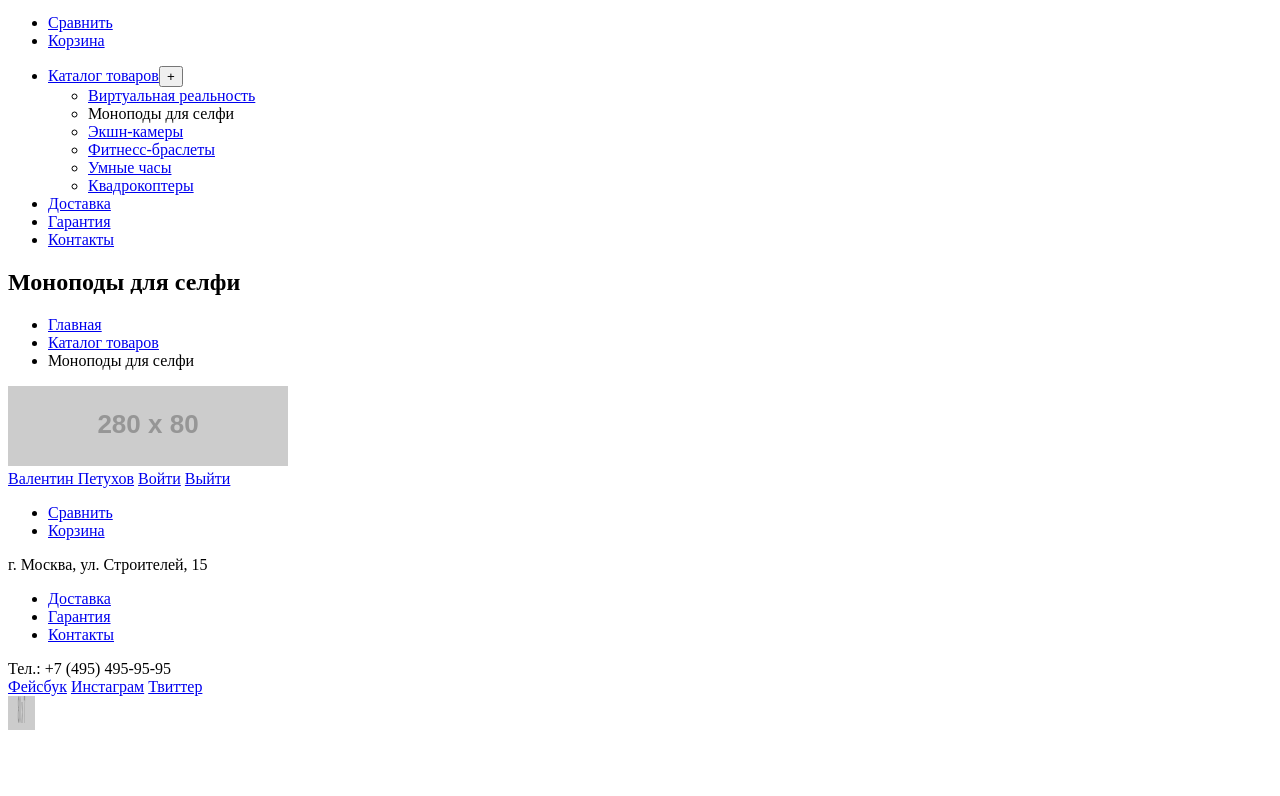
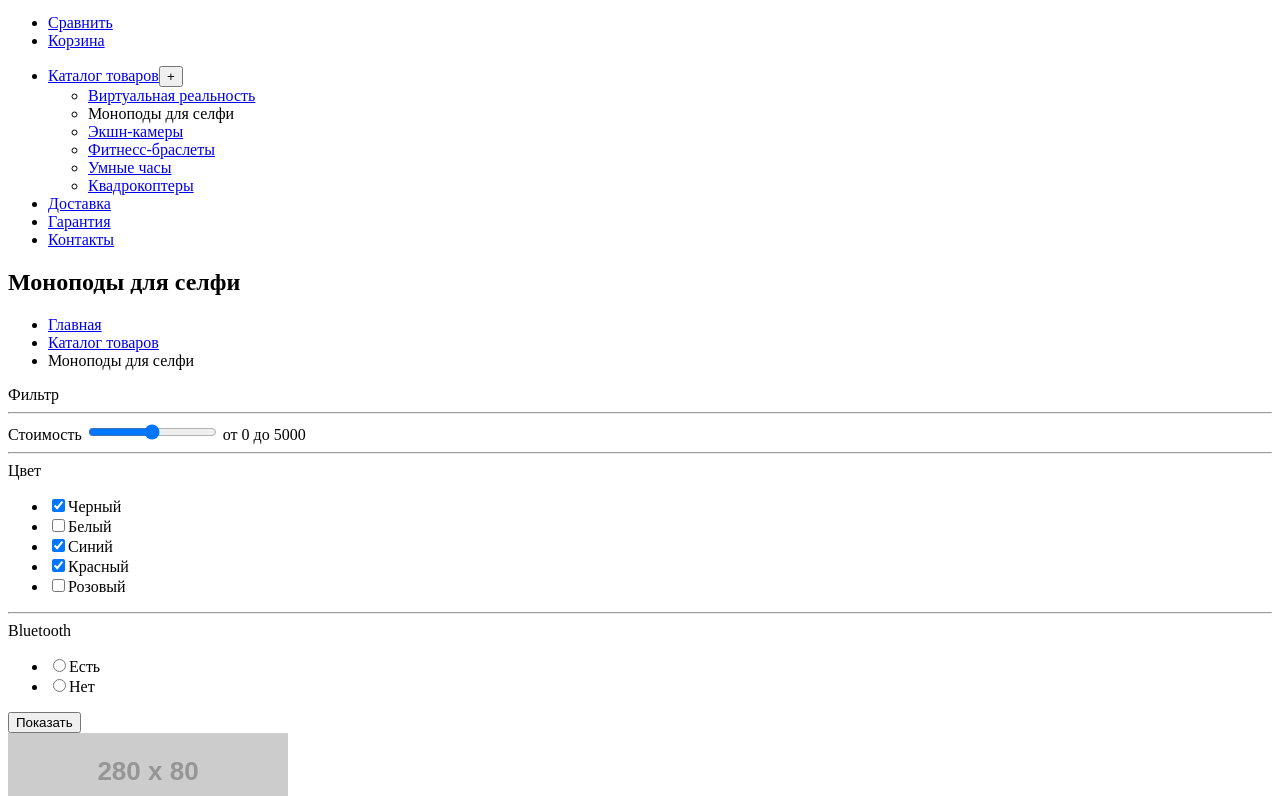
Before and after one commit to ArtyomResh/236435-device, a plain HTML site: page catalog.html in a window 1280 px wide. Shown: the part 133-929 px from the top of the page. Before the commit the page ends 875 px from the top, so only its background shows below. Drawn offline with Linux system fonts and the light colour scheme; placeholder pictures from the web are drawn by us.

Commit message:
Разметил блок фильтров

```diff
--- a/catalog.html
+++ b/catalog.html
@@ -17,7 +17,7 @@
         </div>
 
         <div class="site-search">
-          <form>
+          <form action="#" method="get">
             <label for="search">
               <!--Здесь будет иконка из иконочного шрифта в виде лупы-->
             </label>
@@ -51,7 +51,7 @@
                   <a href="#">Виртуальная реальность</a>
                 </li>
                 <li>
-                  Моноподы для селфи
+                  <span class="current-page">Моноподы для селфи</span>
                 </li>
                 <li>
                   <a href="#">Экшн-камеры</a>
@@ -91,15 +91,74 @@
           <a href="#">Каталог товаров</a>
         </li>
         <li>
-          Моноподы для селфи
+          <span class="current-page">Моноподы для селфи</span>
         </li>
       </ul>
     </section>
 
     <main class="container">
 
-      <div class="catalog-filters">
+      <div class="catalog-filters"> <!--Вроде не такие больше элементы, что бы делать их <section>-->
+        <span>Фильтр</span> <!--хотел сначала заголовком сделать, но вроде это не очень подходит, а так же внизу две копки, с похожим оформлением, они то уже точно не заголовки-->
+        <form action="#" method="get">
 
+          <div class="catalog-filtersPrice">
+            <hr> <!--почему они расстягиваются на всю страницу а не ограничиваются блоком фильтров? Заменить <hr> на пустой <span> как в футере?-->
+            <label for="range">
+              <span class="filters-title">Стоимость</span>
+            </label>
+            <input type="range" id="range" min="0" max="10000" step="500" value="5000"> <!--не пойму как сделать два ползунка. Гуглил, люди пишут что это всё скрипты. Так?-->
+            <span>от 0</span>
+            <span>до 5000</span>
+          </div>
+
+          <div class="catalog-filtersColor">
+            <hr>
+             <span class="filters-title">Цвет</span>
+              <ul>
+                <li>
+                  <label>
+                    <input type="checkbox" name="black" checked>Черный
+                  </label>
+                </li>
+                <li>
+                  <label>
+                    <input type="checkbox" name="white">Белый
+                  </label>
+                </li>
+                <li>
+                  <label>
+                    <input type="checkbox" name="blue" checked>Cиний
+                  </label>
+                </li>
+                <li>
+                  <label>
+                    <input type="checkbox" name="red" checked>Красный
+                  </label>
+                </li>
+                <li>
+                  <label>
+                    <input type="checkbox" name="pink">Розовый
+                  </label>
+                </li>
+              </ul>
+         </div>
+
+         <div class="catalog-filtersBTopt"> <!--BTopt-Bluetooth option-->
+           <hr>
+           <span class="filters-title">Bluetooth</span>
+           <ul>
+             <li>
+               <input type="radio" name="BTopt" value="true">Есть
+             </li>
+             <li>
+               <input type="radio" name="BTopt" value="false">Нет
+             </li>
+         </div>
+
+         <button class="btn" type="submit">Показать</button>
+
+        </form>
       </div>
 
 
@@ -176,7 +235,6 @@
         <div class="footer-line">
 
           <span class="footer-strip">
-
           </span>
 
           <div class="footer-social">
```
